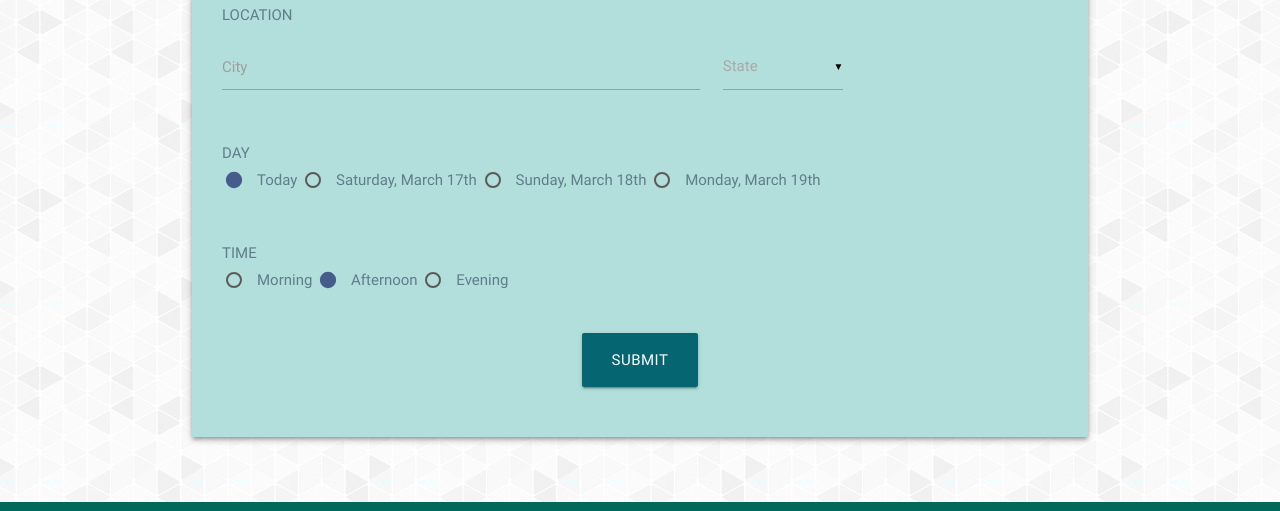
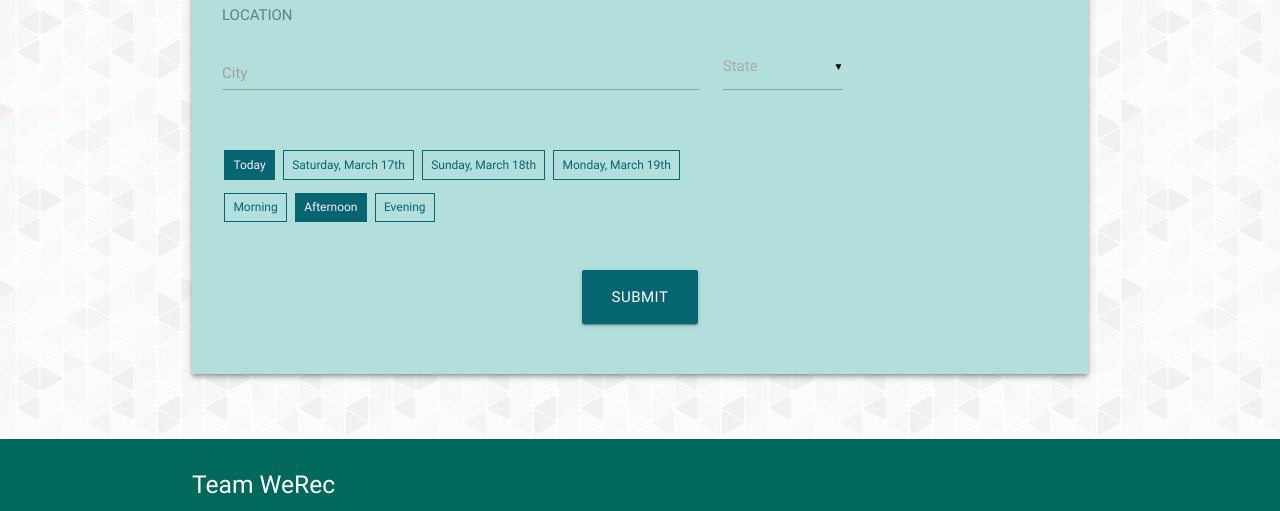
Before and after one commit to MeliaNolen/RecRec, a plain HTML site: page index.html in a window 1280 px wide. Shown: the part 245-756 px from the top of the page. Drawn offline with nearby package versions, Linux system fonts and the light colour scheme; some packages are replaced by stand-ins of ours.

Commit message:
added new buttons

```diff
--- a/css/style.css
+++ b/css/style.css
@@ -103,3 +103,58 @@ img{
   max-height: null;
   height: 200px;
 }
+
+/* button format */
+label {
+  padding: 0.4em 2em 0.4em 0;
+}
+
+.toggle-btn-grp {
+  margin: 3px 0;
+}
+
+.toggle-btn {
+  text-align: center;
+  margin: 5px 2px;
+  padding: 0.4em 0.7em;
+  color: #056571;
+  background: #b2dfdb;
+  display: inline-block;
+  border: solid 1.5px #056571;
+  cursor: pointer;
+}
+
+.toggle-btn:hover {
+  border: solid 1.5px #056571 !important;
+  color: #fef;
+  background-color: #056571;
+
+}
+
+
+.toggle-btn.success {
+  color: #fef;
+  background-color: #056571;
+  border: solid 1.5px #056571 !important;
+}
+
+.visuallyhidden {
+  border: 0;
+  clip: rect(0 0 0 0);
+  height: 1px;
+  margin: -1px;
+  overflow: hidden;
+  padding: 0;
+  position: absolute;
+  width: 1px;
+}
+
+.visuallyhidden.focusable:active,
+.visuallyhidden.focusable:focus {
+  clip: auto;
+  height: auto;
+  margin: 0;
+  overflow: visible;
+  position: static;
+  width: auto;
+}
--- a/index.html
+++ b/index.html
@@ -105,36 +105,25 @@
       <br class = " button-component"> -->
 
       <!-- Radio buttons, Date Choices, Today plus 4  -->
-          <h6 class="header blue-grey-text">DAY</h6>
+      <div class="toggle-btn-grp">
+          <label onclick="" class="toggle-btn success">
+              <input type="radio" name="group1" id="today" value="0" /><span class="day0"></span></label>
+          <label onclick="" class="toggle-btn">
+              <input type="radio" name="group1" id="day2" value="1"/><span class="day1"></span></label>
+          <label onclick="" class="toggle-btn">
+              <input type="radio" name="group1" id="day3" value="2"/><span class="day2"></span></label>
+          <label onclick="" class="toggle-btn">
+              <input type="radio" name="group1" id="day4" value="3"/><span class="day3"></span></label>
 
-          <form action="#">
-                <input name="group1" type="radio" id="today" value="0" checked/>
-                <label for="today"><span class="day0 blue-grey-text"></span></label>
-
-                <input name="group1" type="radio" id="date2" value="1"/>
-                <label for="date2"><span class="day1 blue-grey-text"></span></label>
-
-                <input name="group1" name="group1" type="radio" id="date3"  value="2"/>
-                <label for="date3"><span class="day2 blue-grey-text"></span></label>
-
-                <input name="group1" type="radio" id="date4" value="3"/>
-                <label for="date4"><span class="day3 blue-grey-text"></span></label>
-          </form>
-          <br><br>
-      <!-- Time radio buttons, not assigned to values yet -->
-          <h6 class="header blue-grey-text">TIME</h6>
-
-          <form action="#">
-              <input name="group2" type="radio" id="time1" value="0"/>
-              <label for="time1"><span class=" blue-grey-text">Morning</span></label>
-
-              <input name="group2" type="radio" id="time2" value="1" checked/>
-              <label for="time2"><span class=" blue-grey-text">Afternoon</span></label>
-
-              <input name="group2" name="group1" type="radio" id="time3"  value="2"/>
-              <label for="time3"><span class=" blue-grey-text">Evening</span></label>
-
-          </form>
+      </div>
+      <div class="toggle-btn-grp">
+          <label onclick="" class="toggle-btn">
+              <input type="radio" name="group2" id="time1" value="0" />Morning</label>
+          <label onclick="" class="toggle-btn success">
+              <input type="radio" name="group2" id="time2" value="1" />Afternoon</label>
+          <label onclick="" class="toggle-btn">
+              <input type="radio" name="group2" id="time3" value="2" />Evening</label>
+      </div>
 
         <!-- Submit Button -->
       <div class="row center">
--- a/js/app.js
+++ b/js/app.js
@@ -31,6 +31,15 @@ $(".modal").modal()
     $(".day2").html(day2);
     $(".day3").html(day3);
     $(".day4").html(day4);
+
+    $(".toggle-btn input[type=radio]").addClass("visuallyhidden");
+            $(".toggle-btn input[type=radio]").change(function () {
+                if ($(this).attr("name")) {
+                    $(this).parent().addClass("success").siblings().removeClass("success")
+                } else {
+                    $(this).parent().toggleClass("success");
+                }
+            });
 });
 
 function initPlaces() {
```
